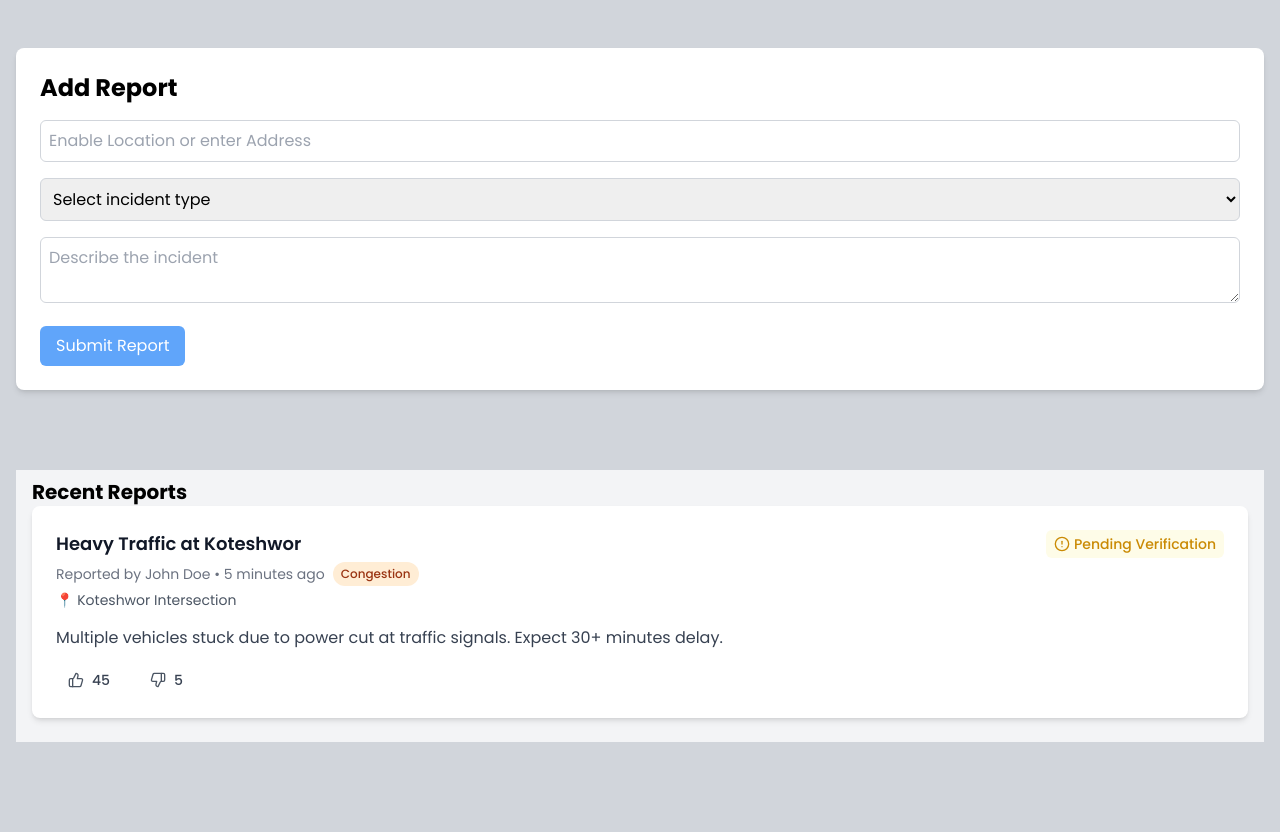
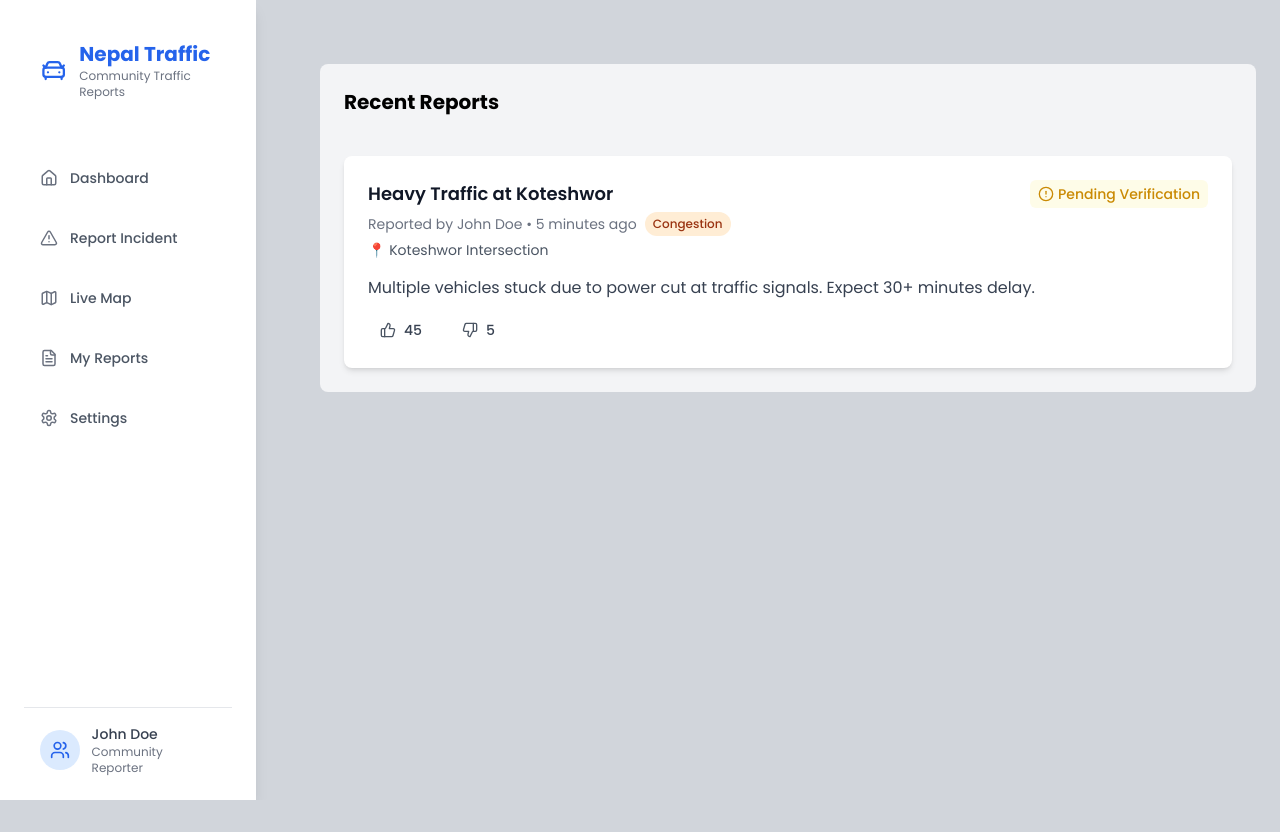
Before and after one commit to Aadithapa456/BIC-Hackathon, a React (Vite) app: page / in a window 1280 px wide. After the commit the page ends 800 px from the top, so only its background shows below. Built offline with nearby package versions, Linux system fonts and the light colour scheme.

Commit message:
feat: add routing, add report pages, create sidebar component

```diff
--- a/src/App.jsx
+++ b/src/App.jsx
@@ -1,12 +1,27 @@
 import { useState } from "react";
 import "./App.css";
-import AddReport from "./components/AddReport";
-import ReportContainer from "./components/ReportContainer";
+import { Route, Routes } from "react-router-dom";
+import Home from "./Pages/Home";
+import Sidebar from "./components/SideBar";
+import Report from "./Pages/Report";
+
 function App() {
   return (
-    <div className="container mx-auto mt-8 p-4 flex flex-col gap-20">
-      <AddReport />
-      <ReportContainer />
+    <div className="container min-h-screen w-full h-full">
+      <div className="flex flex-1 h-full w-full">
+        <div className="sidebar mr-6 lg:mr-16">
+          <Sidebar />
+        </div>
+        <div className="main-content relative mr-1 mt-10 flex flex-1 flex-col gap-8 lg:mr-6">
+          <Routes>
+            <Route path="/" element={<Home />}></Route>
+            <Route path="/home" element={<Home />}></Route>
+            <Route path="/report" element={<Report />}></Route>
+            <Route path="/home" element={<Home />}></Route>
+            <Route path="/home" element={<Home />}></Route>
+          </Routes>
+        </div>
+      </div>
     </div>
   );
 }
--- /dev/null
+++ b/src/Pages/Home.jsx
@@ -0,0 +1,13 @@
+import React from "react";
+import AddReport from "../components/AddReport";
+import ReportContainer from "../components/ReportContainer";
+
+const Home = () => {
+  return (
+    <div className="flex flex-col gap-16 mt-6">
+      <ReportContainer />
+    </div>
+  );
+};
+
+export default Home;
--- /dev/null
+++ b/src/Pages/Report.jsx
@@ -0,0 +1,8 @@
+import React from "react";
+import AddReport from "../components/AddReport";
+
+const Report = () => {
+  return <AddReport />;
+};
+
+export default Report;
--- a/src/components/ReportContainer.jsx
+++ b/src/components/ReportContainer.jsx
@@ -2,8 +2,8 @@ import React from "react";
 import ReportCard from "./ReportCard";
 const ReportContainer = () => {
   return (
-    <div className="report-container bg-gray-100 px-4 py-2">
-      <div className="report-header text-xl font-bold">Recent Reports</div>
+    <div className="report-container bg-gray-100 px-6 py-2 flex flex-col gap-6 rounded-lg">
+      <div className="report-header text-xl font-bold py-4">Recent Reports</div>
       <ReportCard />
     </div>
   );
--- /dev/null
+++ b/src/components/SideBar.jsx
@@ -0,0 +1,108 @@
+import React, { useState } from "react";
+import {
+  Home,
+  AlertTriangle,
+  Map,
+  BarChart2,
+  Settings,
+  Menu,
+  FileText,
+  Users,
+  CarFront,
+} from "lucide-react";
+import { Link, useLocation } from "react-router-dom";
+
+const sideBarContents = [
+  { name: "Dashboard", icon: <Home />, path: "/" },
+  { name: "Report Incident", icon: <AlertTriangle />, path: "/report" },
+  { name: "Live Map", icon: <Map />, path: "/map" },
+  // { name: "Traffic Analytics", icon: <BarChart2 />, path: "/analytics" },
+  { name: "My Reports", icon: <FileText />, path: "/my-reports" },
+  // { name: "Public Transport", icon: <CarFront />, path: "/transport" },
+  // { name: "Community", icon: <Users />, path: "/community" },
+  { name: "Settings", icon: <Settings />, path: "/settings" },
+];
+
+const Sidebar = () => {
+  const [isMobile, setIsMobile] = useState(false);
+  const location = useLocation();
+  const handleSelect = () => {
+    if (isMobile) {
+      setIsMobile(false);
+    }
+  };
+
+  return (
+    <>
+      <button
+        className="fixed left-4 top-4 z-50 block lg:hidden"
+        onClick={() => setIsMobile(!isMobile)}
+      >
+        <Menu className="text-blue-600" />
+      </button>
+
+      <div
+        className={`fixed inset-y-0 left-0 z-40 flex h-full w-64 flex-col bg-white px-6 py-2 shadow-lg transition-transform duration-300
+        ${isMobile ? "translate-x-0" : "-translate-x-full"} lg:relative lg:translate-x-0`}
+      >
+        {/* Logo */}
+        <div className="mt-4 flex items-center gap-3 p-4">
+          <CarFront className="h-8 w-8 text-blue-600" />
+          <div>
+            <h1 className="text-xl font-bold text-blue-600">Nepal Traffic</h1>
+            <p className="text-xs text-gray-500">Community Traffic Reports</p>
+          </div>
+        </div>
+
+        {/* Navigation */}
+        <nav className="mt-10 flex-1">
+          <ul className="space-y-4">
+            {sideBarContents.map((item, index) => (
+              <li key={index}>
+                <Link to={item.path}>
+                  <button
+                    onClick={() => handleSelect()}
+                    className={`w-full rounded-lg px-4 py-3 text-sm font-medium transition-colors duration-200
+                    flex items-center gap-3
+                    ${
+                      location === item.path
+                        ? "bg-blue-50 text-blue-600"
+                        : "text-gray-600 hover:bg-gray-50 hover:text-blue-600"
+                    }`}
+                  >
+                    {React.cloneElement(item.icon, {
+                      size: 18,
+                      className: location === item.path ? "text-blue-600" : "text-gray-500",
+                    })}
+                    {item.name}
+                  </button>
+                </Link>
+              </li>
+            ))}
+          </ul>
+        </nav>
+
+        <div className="border-t border-gray-200 p-4">
+          <div className="flex items-center gap-3">
+            <div className="h-10 w-10 rounded-full bg-blue-100 flex items-center justify-center">
+              <Users size={20} className="text-blue-600" />
+            </div>
+            <div>
+              <p className="text-sm font-medium text-gray-700">John Doe</p>
+              <p className="text-xs text-gray-500">Community Reporter</p>
+            </div>
+          </div>
+        </div>
+      </div>
+
+      {isMobile && (
+        <div
+          className="fixed inset-0 z-30 bg-black/50 lg:hidden"
+          onClick={() => setIsMobile(false)}
+        />
+      )}
+    </>
+  );
+};
+
+export default Sidebar;
--- a/src/main.jsx
+++ b/src/main.jsx
@@ -1,10 +1,13 @@
-import { StrictMode } from 'react'
-import { createRoot } from 'react-dom/client'
-import './index.css'
-import App from './App.jsx'
+import { StrictMode } from "react";
+import { createRoot } from "react-dom/client";
+import "./index.css";
+import App from "./App.jsx";
+import { BrowserRouter } from "react-router-dom";
 
-createRoot(document.getElementById('root')).render(
+createRoot(document.getElementById("root")).render(
   <StrictMode>
-    <App />
+    <BrowserRouter>
+      <App />
+    </BrowserRouter>
   </StrictMode>
-)
+);
```
